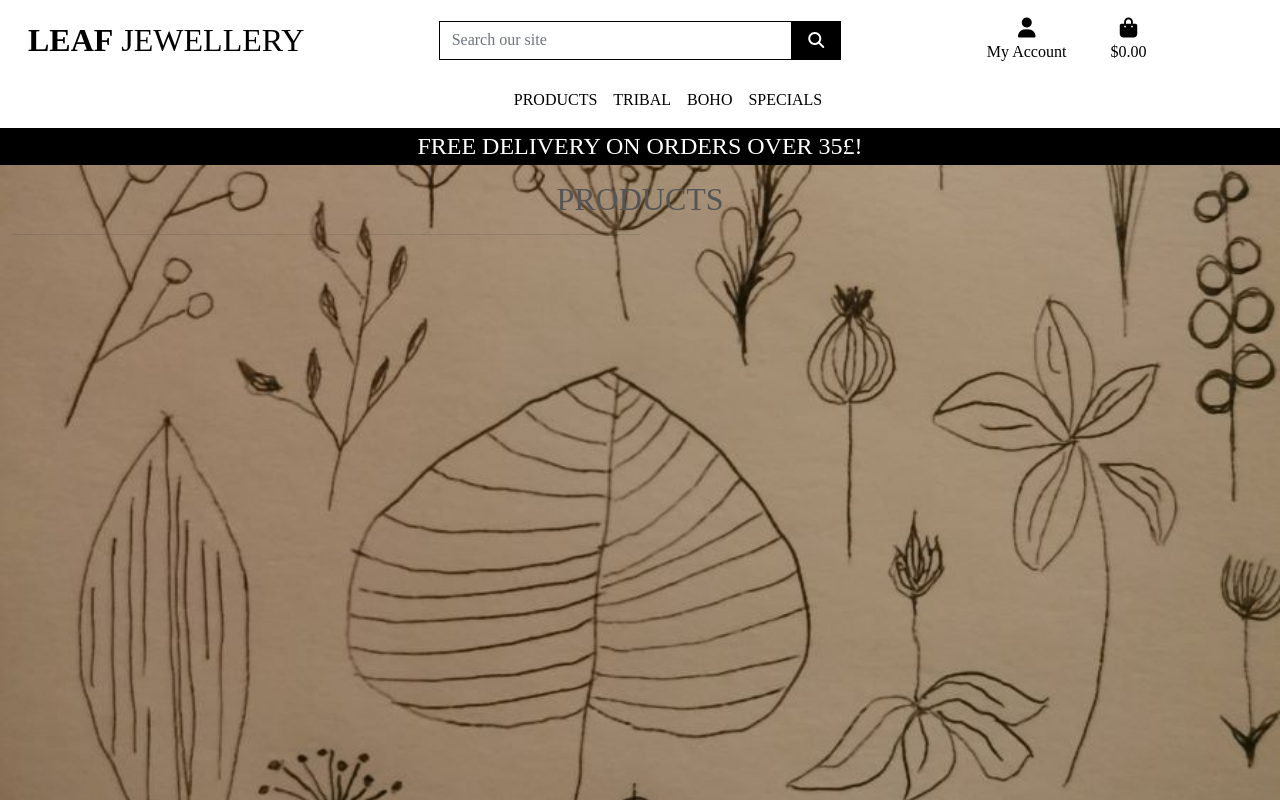
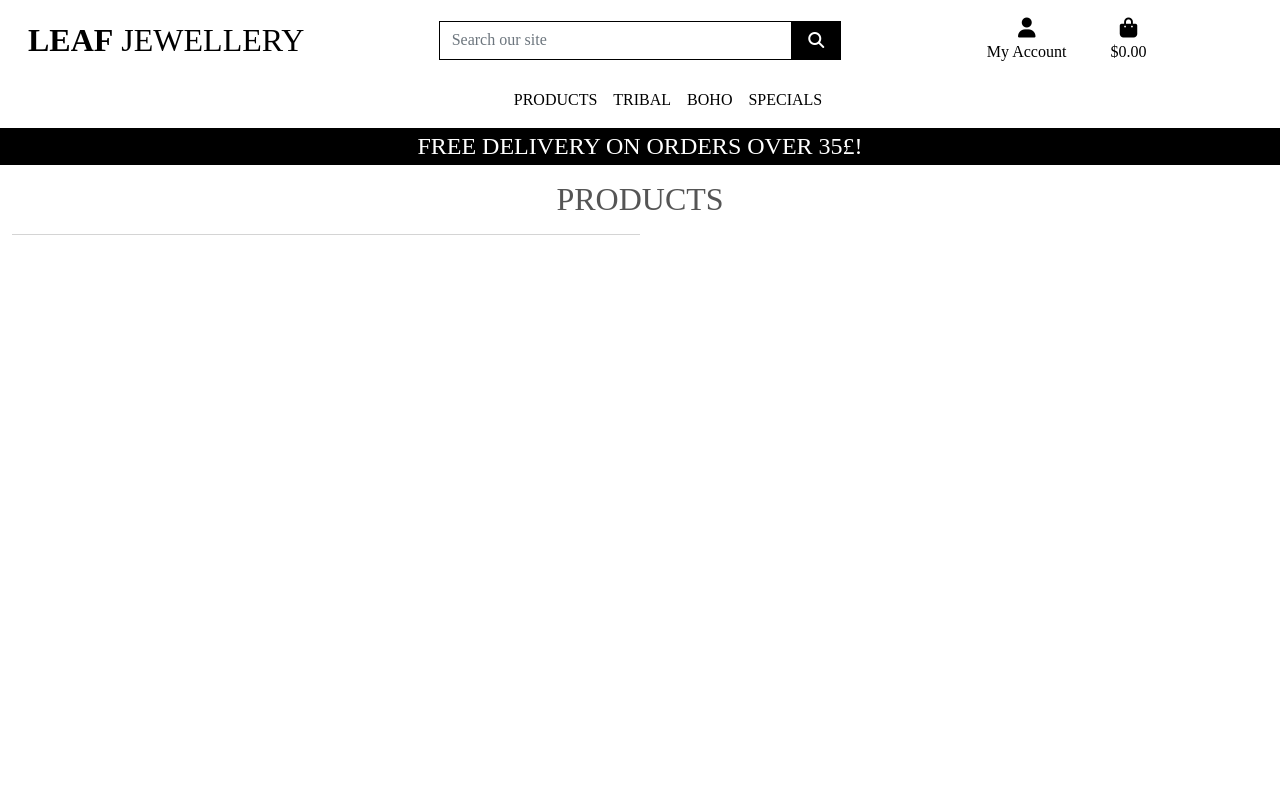
Before and after one commit to Code-Institute-Submissions/laurakubiliene-leafjewellery_AugResub, a Django app: page /products/ in a window 1280 px wide. Run offline with Django 3.2, Linux system fonts and the light colour scheme; data that the repository does not hold is empty; some libraries are stand-ins or nearby versions.

```diff
--- a/static/css/base.css
+++ b/static/css/base.css
@@ -61,6 +61,16 @@ body {
     background: #000 !important;
 }
 
+.overlay {
+	height: 100%;
+	width: 100%;
+	top: 0;
+	left: 0;
+	position: fixed;
+	background: white;
+	z-index: -1;
+}
+
 /* --------------------------------- Media queries */
 
 /* Slightly larger container on xl screens */
```
Also changed, not shown: media/noimage.png (added), products/templates/products/product-detail.html (renamed from products/templates/products/product-details.html).
